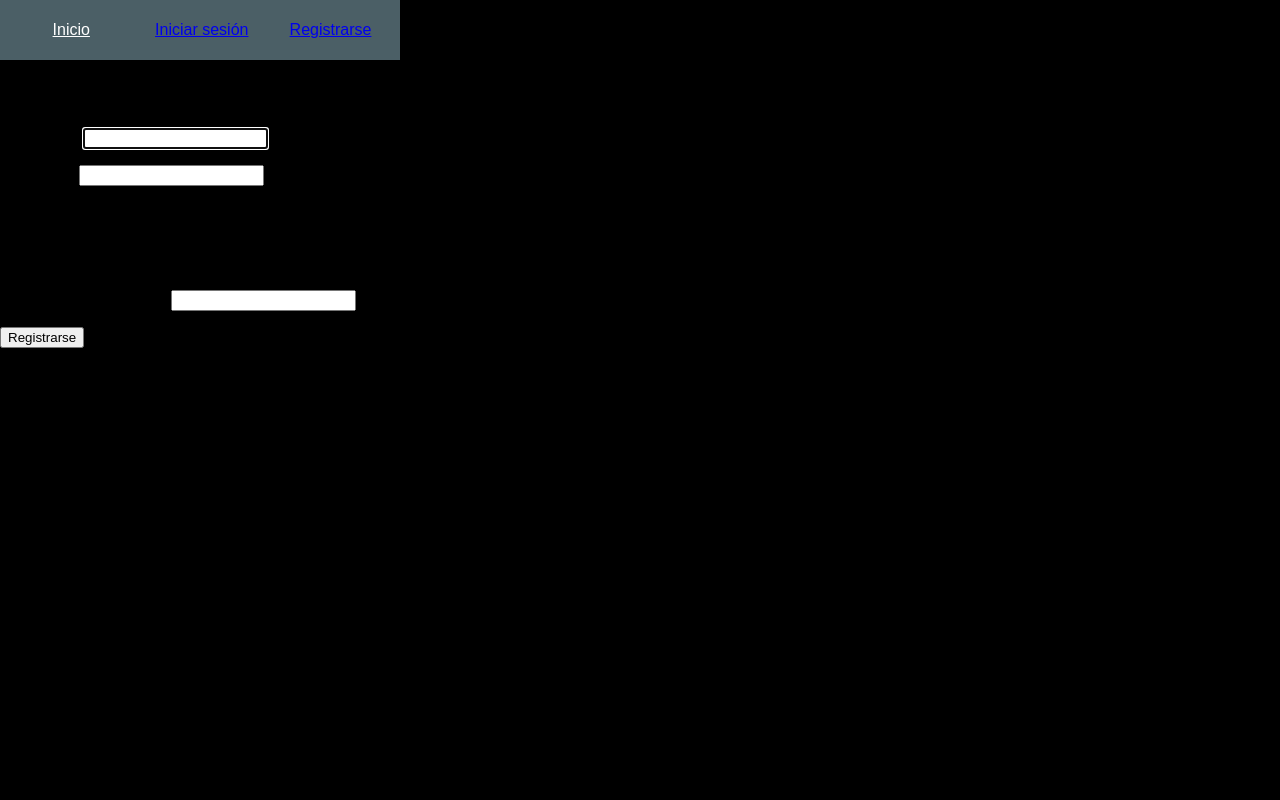
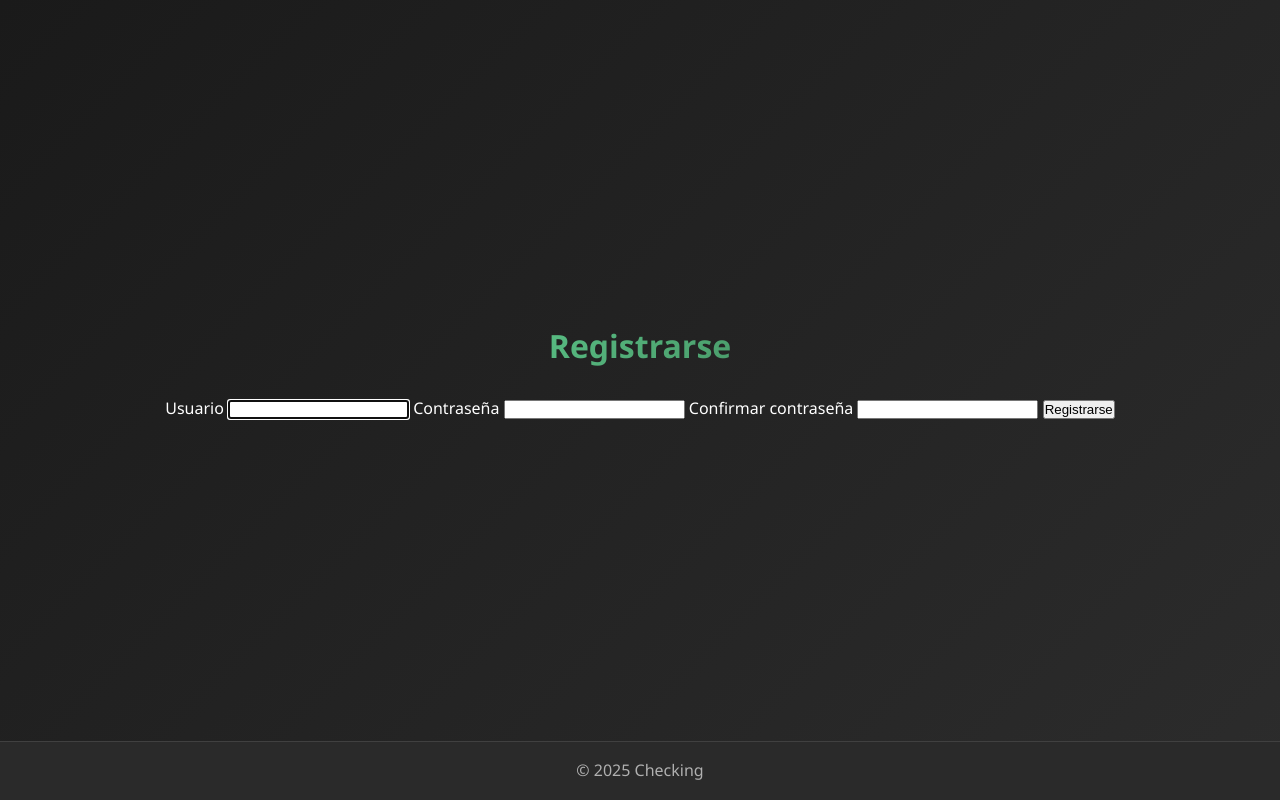
Before and after one commit to Jesus-Iniesta/Checador, a Django app: page /register/ in a window 1280 px wide. Run offline with Django 5.2, Linux system fonts and the light colour scheme; parts of the project's set-up code (start-up, migrations or seed data) failed here and were passed over; some libraries are stand-ins or nearby versions.

Commit message:
feat: Estilos para la página

```diff
--- a/Checador/urls.py
+++ b/Checador/urls.py
@@ -16,8 +16,14 @@
 """
 from django.contrib import admin
 from django.urls import path, include
+from django.conf import settings
+from django.conf.urls.static import static
 
 urlpatterns = [
     path("admin/", admin.site.urls),
     path("", include('Checks.urls', namespace='Checks')),
 ]
+
+# Servir archivos estáticos durante el desarrollo
+if settings.DEBUG:
+    urlpatterns += static(settings.STATIC_URL, document_root=settings.STATICFILES_DIRS[0])
--- a/static/css/base.css
+++ b/static/css/base.css
@@ -1,42 +1,133 @@
-
-body{
-    margin: 0;
-    padding: 0;
-    font-family: Arial, sans-serif;
-    background-color: black;
+:root {
+  --primary-color: #58bc82;
+  --secondary-color: #4a9c6b;
+  --dark-bg: #1a1a1a;
+  --light-bg: #2a2a2a;
+  --text-light: #ffffff;
+  --text-muted: #b0b0b0;
+  --border-color: #404040;
+  --success-color: #28a745;
+  --error-color: #dc3545;
+  --warning-color: #ffc107;
+  --border-radius: 12px;
+  --box-shadow: 0 8px 32px rgba(0, 0, 0, 0.3);
+  --transition: all 0.3s cubic-bezier(0.4, 0, 0.2, 1);
 }
 
-.nav {
-  position: relative;
-  width: 400px;
-  height: 60px;
+* {
+  margin: 0;
+  padding: 0;
+  box-sizing: border-box;
 }
 
-.container:hover .outline .rect {
-  transition: 9s;
-  /* Must specify these values here as something *different* just so that the transition works properly */
-  stroke-dashoffset: 1;
-  stroke-dasharray: 0;
+body {
+  font-family: 'Segoe UI', Tahoma, Geneva, Verdana, sans-serif;
+  background: linear-gradient(135deg, var(--dark-bg) 0%, #2c2c2c 100%);
+  color: var(--text-light);
+  min-height: 100vh;
+  line-height: 1.6;
+  display: flex;
+  flex-direction: column;
 }
 
-.container {
-  position: absolute;
-  inset: 0;
-  background: #bef6;
+main {
+  flex: 1;
   display: flex;
-  flex-direction: row;
-  justify-content: space-around;
+  flex-direction: column;
   align-items: center;
-  padding: 0.5em;
+  justify-content: center;
+  padding: 2rem 1rem;
+  min-height: calc(100vh - 140px);
 }
 
-.btn {
-  padding: 0.5em 1.5em;
-  color: #fff;
-  cursor: pointer;
-  transition: 0.1s;
+footer {
+  background: var(--light-bg);
+  text-align: center;
+  padding: 1rem;
+  color: var(--text-muted);
+  border-top: 1px solid var(--border-color);
 }
 
-.btn:hover {
-  background: #fff3;
+/* Messages */
+.messages {
+  list-style: none;
+  margin: 1rem 0;
+  max-width: 500px;
+  width: 100%;
 }
+
+.messages li {
+  padding: 1rem;
+  margin-bottom: 0.5rem;
+  border-radius: var(--border-radius);
+  background: var(--light-bg);
+  border-left: 4px solid var(--primary-color);
+  animation: slideIn 0.3s ease-out;
+}
+
+.messages li.error {
+  border-left-color: var(--error-color);
+  background: rgba(220, 53, 69, 0.1);
+}
+
+.messages li.success {
+  border-left-color: var(--success-color);
+  background: rgba(40, 167, 69, 0.1);
+}
+
+.messages li.warning {
+  border-left-color: var(--warning-color);
+  background: rgba(255, 193, 7, 0.1);
+}
+
+@keyframes slideIn {
+  from {
+    opacity: 0;
+    transform: translateY(-20px);
+  }
+  to {
+    opacity: 1;
+    transform: translateY(0);
+  }
+}
+
+/* Page titles */
+h1, h2, h3 {
+  color: var(--text-light);
+  margin-bottom: 1.5rem;
+  text-align: center;
+}
+
+h2 {
+  font-size: 2rem;
+  font-weight: 600;
+  background: linear-gradient(135deg, var(--primary-color), var(--secondary-color));
+  -webkit-background-clip: text;
+  -webkit-text-fill-color: transparent;
+  background-clip: text;
+}
+
+/* Responsive design */
+@media (max-width: 768px) {
+  main {
+    padding: 1rem 0.5rem;
+  }
+
+  h2 {
+    font-size: 1.5rem;
+  }
+
+  .messages {
+    margin: 0.5rem 0;
+  }
+}
+
+@media (max-width: 480px) {
+  main {
+    min-height: calc(100vh - 120px);
+  }
+
+  h2 {
+    font-size: 1.3rem;
+  }
+}
--- a/templates/base/base.html
+++ b/templates/base/base.html
@@ -3,29 +3,18 @@
 <html lang="es">
 <head>
     <meta charset="UTF-8">
+    <meta name="viewport" content="width=device-width, initial-scale=1.0">
     <title>{% block title %}Checking{% endblock %}</title>
     <link rel="stylesheet" href="{% static 'css/base.css' %}">
+    <link rel="stylesheet" href="{% static 'css/navbar.css' %}">
+    <link rel="stylesheet" href="{% static 'css/button.css' %}">
     {% block extra_head %}{% endblock %}
 
     {% block extra_css %}{% endblock %}
 </head>
 <body>
     <header>
-        <nav class="nav">
-        <div class="container">
-            <a class="btn" href="{% url 'Checks:home' %}">Inicio</a>
-            {% if user.is_authenticated %}
-                <span>Hola, {{ user.username }}</span>
-                <form action="{% url 'Checks:logout' %}" method="post" style="display:inline;">
-                    {% csrf_token %}
-                    <button type="submit">Cerrar sesión</button>
-                </form>
-            {% else %}
-                <a href="{% url 'Checks:login' %}">Iniciar sesión</a>
-                <a href="{% url 'Checks:register' %}">Registrarse</a>
-            {% endif %}
-        </div>
-        </nav>
+        {% include 'includes/navbar.html' %}
     </header>
 
     <main>
--- a/templates/login/register.html
+++ b/templates/login/register.html
@@ -1,9 +1,26 @@
 {% extends "base/base.html" %}
+{% load static %}
+{% load widget_tweaks %}
+{% block extra_css %}
+    <link href="{% static 'css/login.css' %}" rel="stylesheet">
+{% endblock %}
+
 {% block content %}
 <h2>Registrarse</h2>
-<form method="post">
+<form class="form" method="post">
     {% csrf_token %}
-    {{ form.as_p }}
-    <button type="submit">Registrarse</button>
+    <span class="input-span">
+        <label for="{{ form.username.id_for_label }}" class="label">Usuario</label>
+        {{ form.username|add_class:"user" }}
+    </span>
+    <span class="input-span">
+        <label for="{{ form.password1.id_for_label }}" class="label">Contraseña</label>
+        {{ form.password1|add_class:"password" }}
+    </span>
+    <span class="input-span">
+        <label for="{{ form.password2.id_for_label }}" class="label">Confirmar contraseña</label>
+        {{ form.password2|add_class:"password" }}
+    </span>
+    <input class="submit" type="submit" value="Registrarse" />
 </form>
 {% endblock %}
```
Also changed, not shown: Checador/settings.py (+10 -1 lines), templates/login/login.html (+19 -3 lines).
